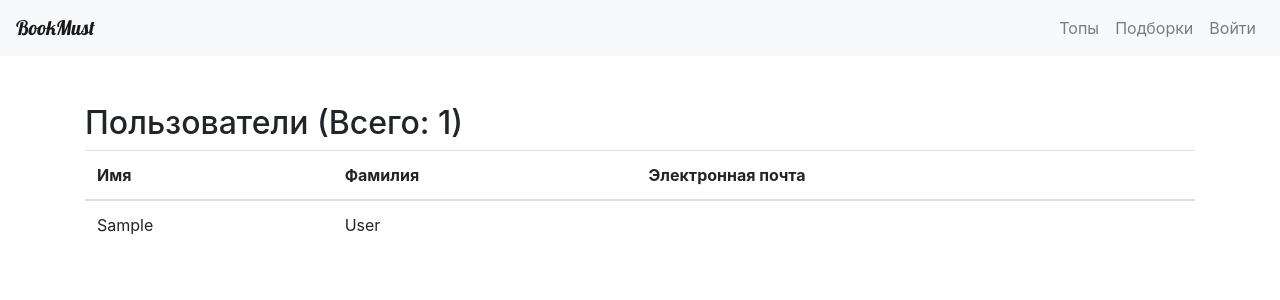
After one commit to stas224/BookMust2.0, a Flask app: page /users in a window 1280 px wide. The commit adds this page. Shown: the top 300 px of the page. Run offline with Flask 3, Linux system fonts and the light colour scheme; tables that the repository leaves empty hold one stand-in row (values such as "Sample post"); some libraries are stand-ins or nearby versions.

Commit message:
add templates and login logic

```diff
--- a/app.py
+++ b/app.py
@@ -1,7 +1,12 @@
-from flask import Flask, render_template
-from models import db, BookEdition, book_details, most_rating_editions
+from flask import (Flask, flash, redirect, render_template, request, session,
+                   url_for)
+from werkzeug.security import check_password_hash, generate_password_hash
+
+from models import (User, UserDescription, book_details, db,
+                    most_rating_editions)
 
 app = Flask(__name__)
+app.secret_key = 'your_secret_key'  # Нужен для безопасности сессий
 app.config['SQLALCHEMY_DATABASE_URI'] = 'postgresql://myuser:mysecretpassword@localhost/mydb'
 db.init_app(app)
 
@@ -11,10 +16,74 @@ def top_books():
     return render_template('top_books.html', books=most_rating_editions())
 
 
-@app.route('/')
+@app.route('/show-book')
 def show_books():
     return render_template('books_template.html', results=book_details())
 
 
+@app.route('/')
+def index():
+    return render_template('index.html', books=most_rating_editions())
+
+
+@app.route('/register', methods=['GET', 'POST'])
+def register():
+    if request.method == 'GET':
+        return render_template('register.html')
+
+    first_name = request.form['first_name']
+    last_name = request.form['last_name']
+    email = request.form['email']
+    password = request.form['password']
+
+    new_user = User(first_name=first_name, last_name=last_name)
+    db.session.add(new_user)
+    db.session.commit()
+
+    hashed_password = password
+    new_user_description = UserDescription(
+        user_id=new_user.id,
+        email=email,
+        password=hashed_password
+    )
+    db.session.add(new_user_description)
+    db.session.commit()
+    return redirect(url_for('users'))
+
+
+@app.route('/users')
+def users():
+    all_users = User.query.all()
+    return render_template('after_registration.html', users=all_users, total=len(all_users))
+
+
+@app.route('/logout')
+def logout():
+    session.pop('login', None)
+    session.pop('user_id', None)
+    session.pop('name', None)
+    return redirect(url_for('index'))
+
+
+@app.route('/login', methods=['GET', 'POST'])
+def login():
+    if request.method == 'GET':
+        return render_template('login.html')
+
+    email = request.form['email']
+    password = request.form['password']
+    if email == 'admin@admin.ru' and password == 'admin':
+        session['user_id'] = 'admin'
+        return redirect(url_for('index'))
+    user = UserDescription.query.filter_by(email=email, password=password).first()
+    if user:
+        session['user_id'] = user.id
+        session['login'] = True
+        session['name'] = user.user.first_name
+        return redirect(url_for('index'))
+    else:
+        flash('Неверный адрес электронной почты или пароль')
+
+
 if __name__ == "__main__":
     app.run(debug=True)
--- a/requirements.txt
+++ b/requirements.txt
@@ -3,3 +3,5 @@ Flask-SQLAlchemy
 Jinja2
 psycopg2-binary
 boto3
+
+werkzeug~=3.0.2
--- /dev/null
+++ b/templates/after_registration.html
@@ -0,0 +1,38 @@
+{% extends "base.html" %}
+
+
+{% block title %}After Registration{% endblock %}
+
+{% block content %}
+<!DOCTYPE html>
+<html lang="en">
+<head>
+    <meta charset="UTF-8">
+    <meta name="viewport" content="width=device-width, initial-scale=1.0">
+    <title>Список пользователей</title>
+    <link href="https://stackpath.bootstrapcdn.com/bootstrap/4.5.2/css/bootstrap.min.css" rel="stylesheet">
+</head>
+<body>
+    <div class="container mt-5">
+        <h2>Пользователи (Всего: {{ total }})</h2>
+        <table class="table">
+            <thead>
+                <tr>
+                    <th>Имя</th>
+                    <th>Фамилия</th>
+                    <th>Электронная почта</th>
+                </tr>
+            </thead>
+            <tbody>
+                {% for user in users %}
+                <tr>
+                    <td>{{ user.first_name }}</td>
+                    <td>{{ user.last_name }}</td>
+                </tr>
+                {% endfor %}
+            </tbody>
+        </table>
+    </div>
+</body>
+</html>
+{% endblock %}
--- /dev/null
+++ b/templates/base.html
@@ -0,0 +1,53 @@
+<!DOCTYPE html>
+<html lang="en">
+<head>
+    <meta charset="UTF-8">
+    <meta name="viewport" content="width=device-width, initial-scale=1.0">
+    <title>BookMust-{% block title %}{% endblock %}</title>
+    <link href="https://stackpath.bootstrapcdn.com/bootstrap/4.5.2/css/bootstrap.min.css" rel="stylesheet">
+    <link href="https://fonts.googleapis.com/css2?family=Lobster&display=swap" rel="stylesheet">
+
+</head>
+<style>
+  .navbar-brand {
+      font-family: 'Lobster', cursive; /* Указание семейства шрифтов, включая загруженный шрифт */
+      font-size: 30px; /* Увеличение размера шрифта */
+  }
+</style>
+<body>
+    <nav class="navbar navbar-expand-lg navbar-light bg-light">
+        <a class="navbar-brand" href="/">BookMust</a>
+        <button class="navbar-toggler" type="button" data-toggle="collapse" data-target="#navbarNav" aria-controls="navbarNav" aria-expanded="false" aria-label="Toggle navigation">
+            <span class="navbar-toggler-icon"></span>
+        </button>
+        {% block nav %} {% endblock %}
+        <div class="collapse navbar-collapse justify-content-end" id="navbarNav">
+            <ul class="navbar-nav">
+                <a class="nav-link" href="#">Топы</a>
+                <a class="nav-link" href="#">Подборки</a>
+
+                {% if session['login'] %}
+                    <li class="nav-item">
+                        <a class="nav-link" href="#">Статистика</a>
+                    </li>
+                    <li class="nav-item">
+                        <a class="nav-link" href="#">Личный кабинет</a>
+                    </li>
+                    <li class="nav-item">
+                        <a class="nav-link" href="/logout">Выйти</a>
+                    </li>
+                {% else %}
+                    <li class="nav-item">
+                        <a class="nav-link" href="/login">Войти</a>
+                    </li>
+                {% endif %}
+            </ul>
+        </div>
+    </nav>
+
+    <script src="https://code.jquery.com/jquery-3.5.1.slim.min.js"></script>
+    <script src="https://cdn.jsdelivr.net/npm/@popperjs/core@2.5.2/dist/umd/popper.min.js"></script>
+    <script src="https://stackpath.bootstrapcdn.com/bootstrap/4.5.2/js/bootstrap.min.js"></script>
+</body>
+{% block content %} {% endblock %}
+</html>
```
Also changed, not shown: models.py (+25 -10 lines), templates/index.html (added, +41 -0 lines), templates/login.html (added, +19 -0 lines), templates/register.html (added, +26 -0 lines), templates/top_books.html (+7 -10 lines), README.md, 1 other file.
